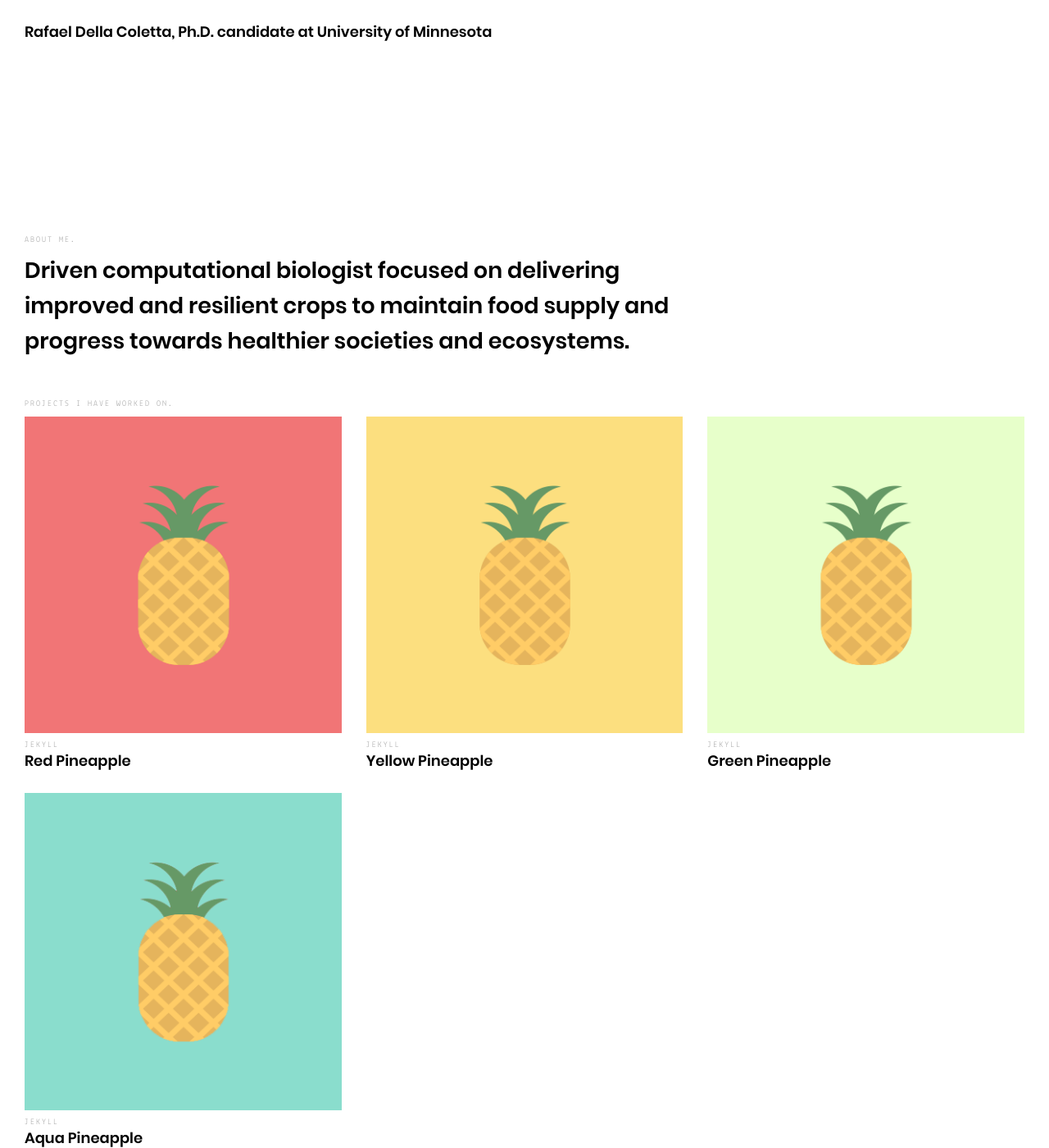
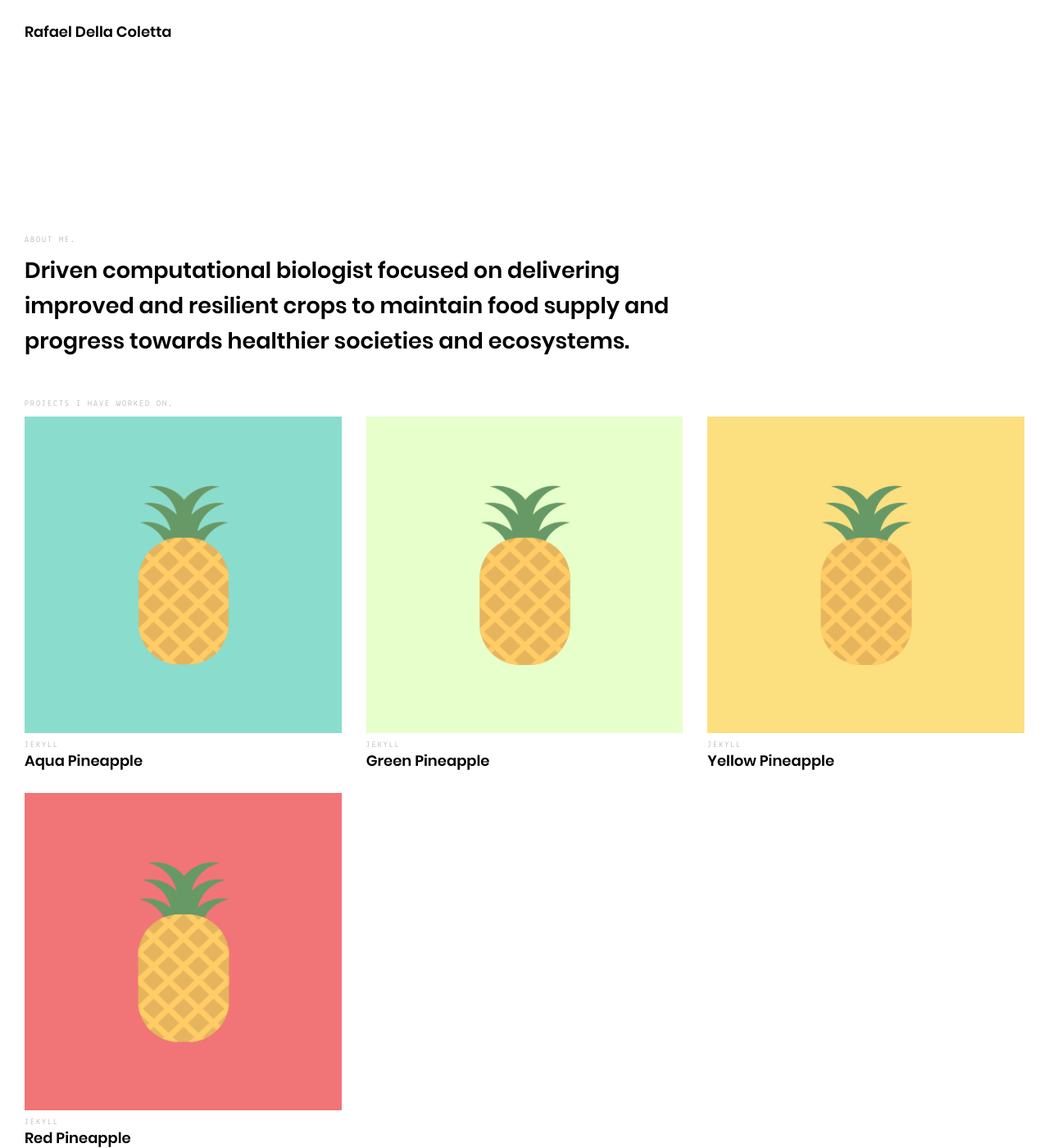
Before and after one commit to rdcoletta/me, a Jekyll site: the page built from index.html, in a window 1280 px wide and 1400 px high. Shown: the whole window at 82% size. Built offline with Jekyll 4.4.1, drawn with Linux system fonts in a browser that asks for light colours.

Commit message:
minor adjustments

```diff
--- a/_config.yml
+++ b/_config.yml
@@ -1,8 +1,9 @@
 # User config
-author: "Rafael Della Coletta, Ph.D. candidate at University of Minnesota"
+author: "Rafael Della Coletta"
 tagline: "about me"
 description: "Driven computational biologist focused on delivering improved and resilient crops to maintain food supply and progress towards healthier societies and ecosystems."
 email: "della028@umn.edu"
+scholar: "https://scholar.google.com/citations?user=9-pKdFkAAAAJ&hl=en"
 linkedin: "https://www.linkedin.com/in/rafael-della-coletta/"
 twitter: "https://twitter.com/rafael_coletta"
 github: "https://github.com/rdcoletta"
--- a/_includes/footer.html
+++ b/_includes/footer.html
@@ -7,7 +7,8 @@
 		<section class="follow">
 			<h2>Follow</h2>
 			<ul>
-				<li><a title="Twitter" href="{{ site.linkedin }}" target="_blank">Linkedin</a></li>
+				<li><a title="Google Scholar" href="{{ site.scholar }}" target="_blank">Google Scholar</a></li>
+				<li><a title="Linkedin" href="{{ site.linkedin }}" target="_blank">Linkedin</a></li>
 				<li><a title="Twitter" href="{{ site.twitter }}" target="_blank">Twitter</a></li>
 				<li><a title="Github" href="{{ site.github }}" target="_blank">Github</a></li>
 			</ul>
--- a/index.html
+++ b/index.html
@@ -22,7 +22,7 @@
 			<div class="container">
 				<h2>Projects I have worked on.</h2>
 				<ul class="projects-list">
-					{% for item in site.categories.projects reversed %}
+					{% for item in site.categories.projects %}
 						<li>
 							<a href="{{ item.url | prepend: site.baseurl }}">
 								<div class="img-wrapper">
```
